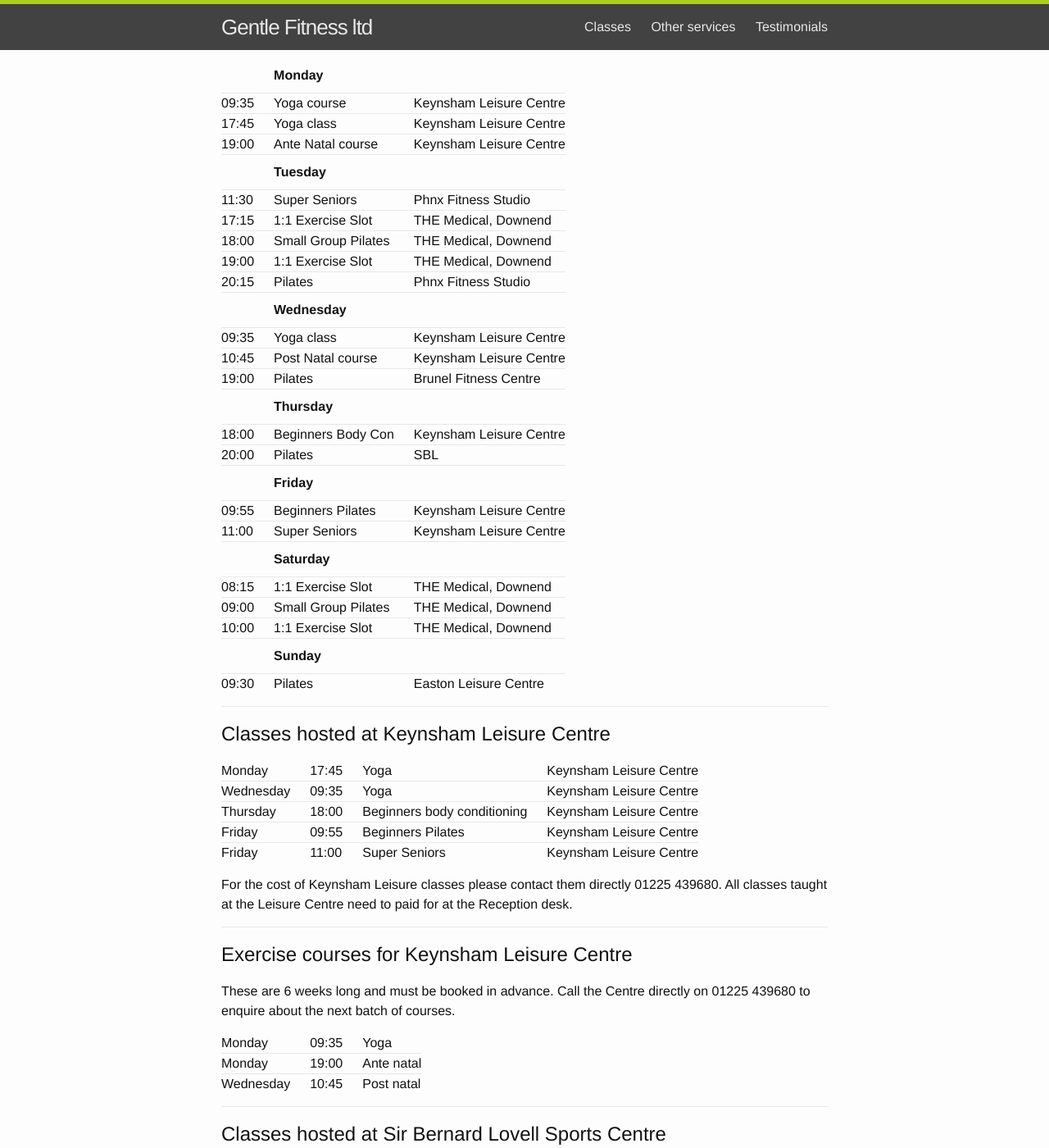
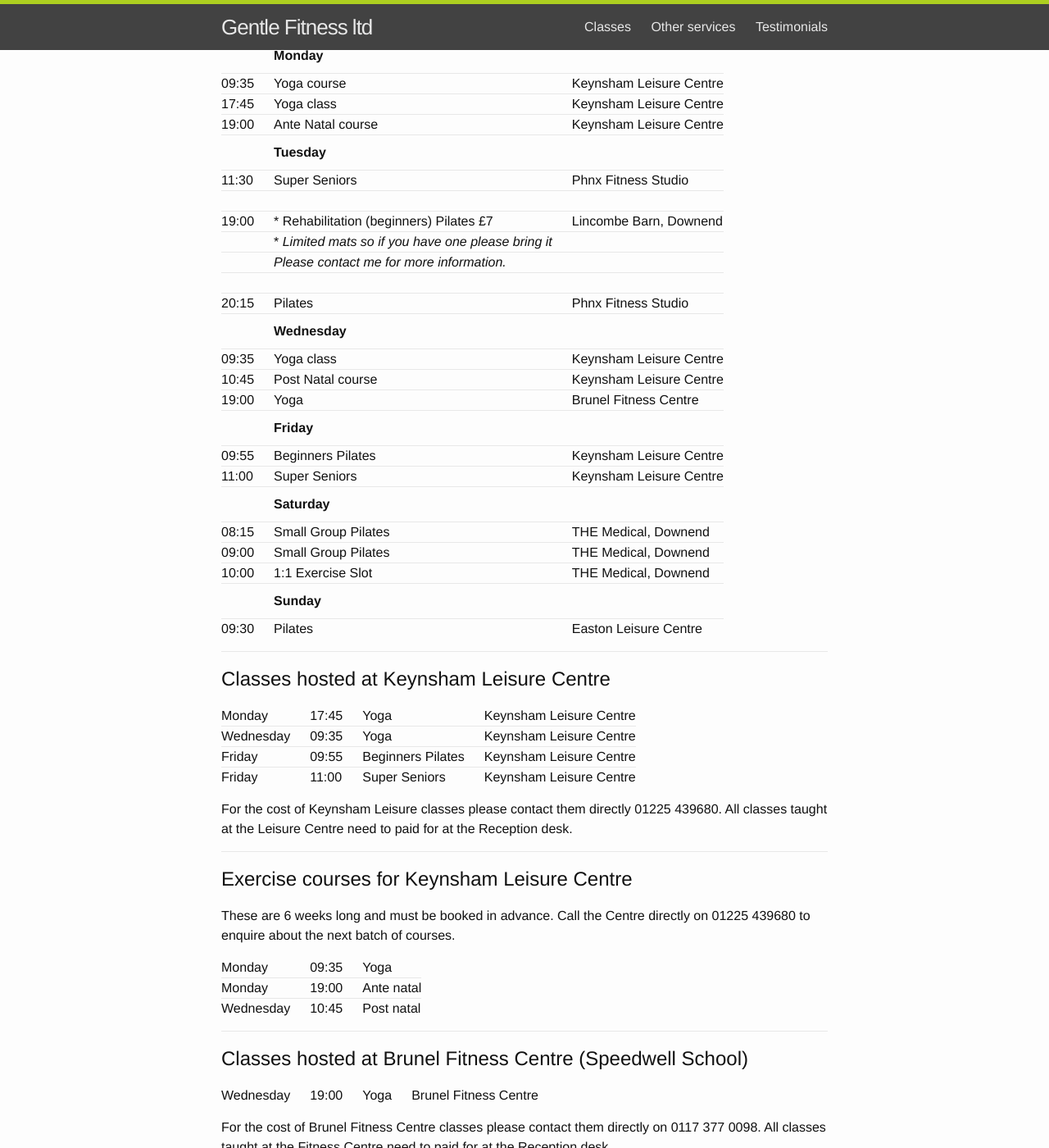
Before and after one commit to gentlefitness-www/gentlefitness-www, a Jekyll site: the page built from classes.md, in a window 1280 px wide and 1400 px high, scrolled down 418 px. Shown: the whole window at 82% size. Built offline with Jekyll 4.4.1, drawn with Linux system fonts in a browser that asks for light colours; some of the changed text lies outside the part shown.

Commit message:
Classes page update re: email on 2016-04-16

```diff
--- a/classes.md
+++ b/classes.md
@@ -11,7 +11,6 @@ Gentle Fitness ltd offers:
 - [Community classes](#community-classes)
 - [Classes hosted at Keynsham Leisure Centre](#classes-hosted-at-keynsham-leisure-centre)
 - [Exercise courses for Keynsham Leisure Centre](#exercise-courses-for-keynsham-leisure-centre)
-- [Classes hosted at Sir Bernard Lovell Sports Centre](#classes-hosted-at-sir-bernard-lovell-sports-centre)
 - [Classes hosted at Brunel Fitness Centre](#classes-hosted-at-brunel-fitness-centre-speedwell-school)
 - [Classes hosted at Easton Leisure Centre](#classes-hosted-at-easton-leisure-centre)
 - [Classes hosted at Phnx Fitness Studio](#classes-hosted-at-phnx-fitness-studio)
@@ -28,22 +27,21 @@ For the most up to date classes please check out my
 |19:00|Ante Natal course   |Keynsham Leisure Centre|
 ||**Tuesday**                                      |
 |11:30|Super Seniors       |Phnx Fitness Studio    |
-|17:15|1:1 Exercise Slot   |THE Medical, Downend   |
-|18:00|Small Group Pilates |THE Medical, Downend   |
-|19:00|1:1 Exercise Slot   |THE Medical, Downend   |
+|||
+|19:00|* Rehabilitation (beginners) Pilates £7|Lincombe Barn, Downend|
+||* *Limited mats so if you have one please bring it*|
+||*Please contact me for more information.*|
+|||
 |20:15|Pilates             |Phnx Fitness Studio    |
 ||**Wednesday**                                    |
 |09:35|Yoga class          |Keynsham Leisure Centre|
 |10:45|Post Natal course   |Keynsham Leisure Centre|
-|19:00|Pilates             |Brunel Fitness Centre  |
-||**Thursday**                                     |
-|18:00|Beginners Body Con  |Keynsham Leisure Centre|
-|20:00|Pilates             |SBL                    |
+|19:00|Yoga                |Brunel Fitness Centre  |
 ||**Friday**                                       |
 |09:55|Beginners Pilates   |Keynsham Leisure Centre|
 |11:00|Super Seniors       |Keynsham Leisure Centre|
 ||**Saturday**                                     |
-|08:15|1:1 Exercise Slot   |THE Medical, Downend   |
+|08:15|Small Group Pilates |THE Medical, Downend   |
 |09:00|Small Group Pilates |THE Medical, Downend   |
 |10:00|1:1 Exercise Slot   |THE Medical, Downend   |
 ||**Sunday**                                       |
@@ -55,7 +53,6 @@ For the most up to date classes please check out my
 
 |Monday   |17:45|Yoga                       |Keynsham Leisure Centre|
 |Wednesday|09:35|Yoga                       |Keynsham Leisure Centre|
-|Thursday |18:00|Beginners body conditioning|Keynsham Leisure Centre|
 |Friday   |09:55|Beginners Pilates          |Keynsham Leisure Centre|
 |Friday   |11:00|Super Seniors              |Keynsham Leisure Centre|
 
@@ -75,18 +72,9 @@ Call the Centre directly on 01225 439680 to enquire about the next batch of cour
 
 -------------------------------------------------------------------------------
 
-## Classes hosted at Sir Bernard Lovell Sports Centre
-
-|Thursday|20:00|Pilates|SBL Sports Centre|
-
-For the cost of SBL Sports Centre classes please contact them directly on 01454 868158.
-All classes taught at the Leisure Centre need to paid for at the Reception desk.
-
--------------------------------------------------------------------------------
-
 ## Classes hosted at Brunel Fitness Centre (Speedwell School)
 
-|Wednesday|19:00|Pilates|Brunel Fitness Centre|
+|Wednesday|19:00|Yoga|Brunel Fitness Centre|
 
 For the cost of Brunel Fitness Centre classes please contact them directly on 0117 377 0098.
 All classes taught at the Fitness Centre need to paid for at the Reception desk.
@@ -114,11 +102,7 @@ All classes taught at the fitness studio need to paid for at the desk upon entry
 
 ## Classes hosted at THE Medical, Downend
 
-|Tuesday|17:15|1:1 Exercise Slot  |THE Medical, Downend|
-|Tuesday|18:00|Small Group Pilates|THE Medical, Downend|
-|Tuesday|19:00|1:1 Exercise Slot  |THE Medical, Downend|
-||
-|Saturday|08:15|1:1 Exercise Slot  |THE Medical, Downend|
+|Saturday|08:15|Small Group Pilates|THE Medical, Downend|
 |Saturday|09:00|Small Group Pilates|THE Medical, Downend|
 |Saturday|10:00|1:1 Exercise Slot  |THE Medical, Downend|
 
```
